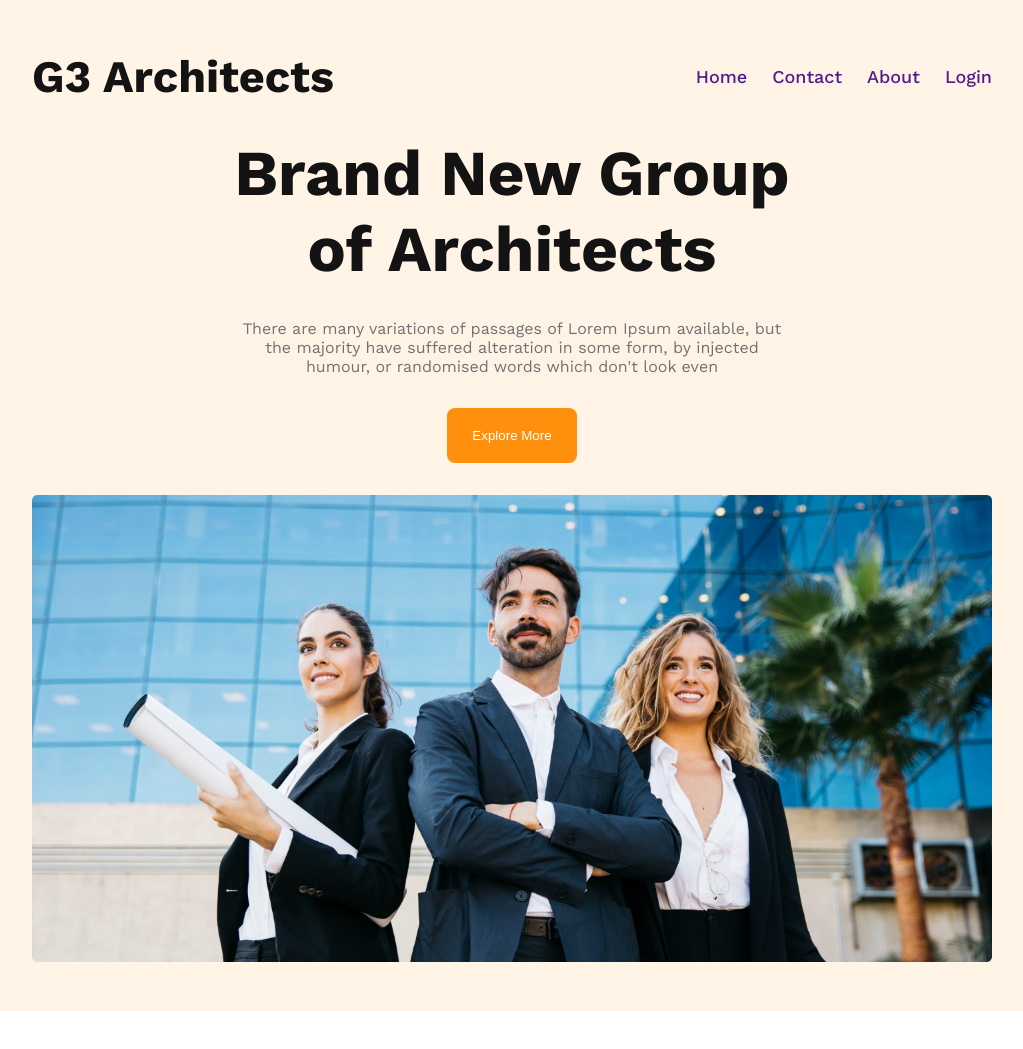
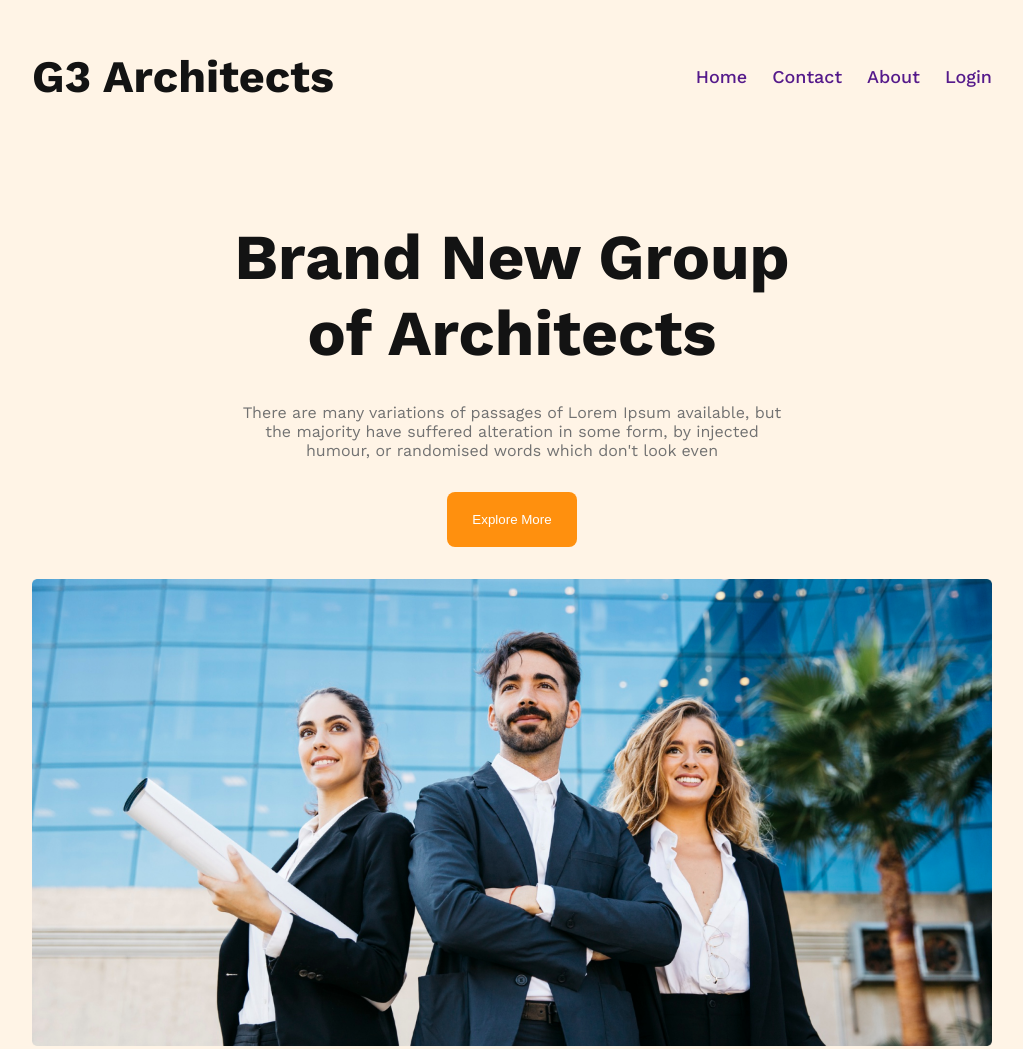
Before and after one commit to jahid1100/G3-architect, a plain HTML site: page index.html in a window 1280 px wide. Shown: the whole page, without its empty margins (128-1151 px from the left). Before the commit the page ends 1011 px from the top, so only its background shows below. Drawn offline with nearby package versions, Linux system fonts and the light colour scheme.

Commit message:
banner section fixed

```diff
--- a/style/style.css
+++ b/style/style.css
@@ -64,7 +64,7 @@ font-weight: 500;
 .banner-contant{
     width: 65%;
     max-width: 860px;
-    margin: 32px auto;
+    margin: 116px auto 32px;
     text-align: center;
 }
 .banner-contant-title{
```
